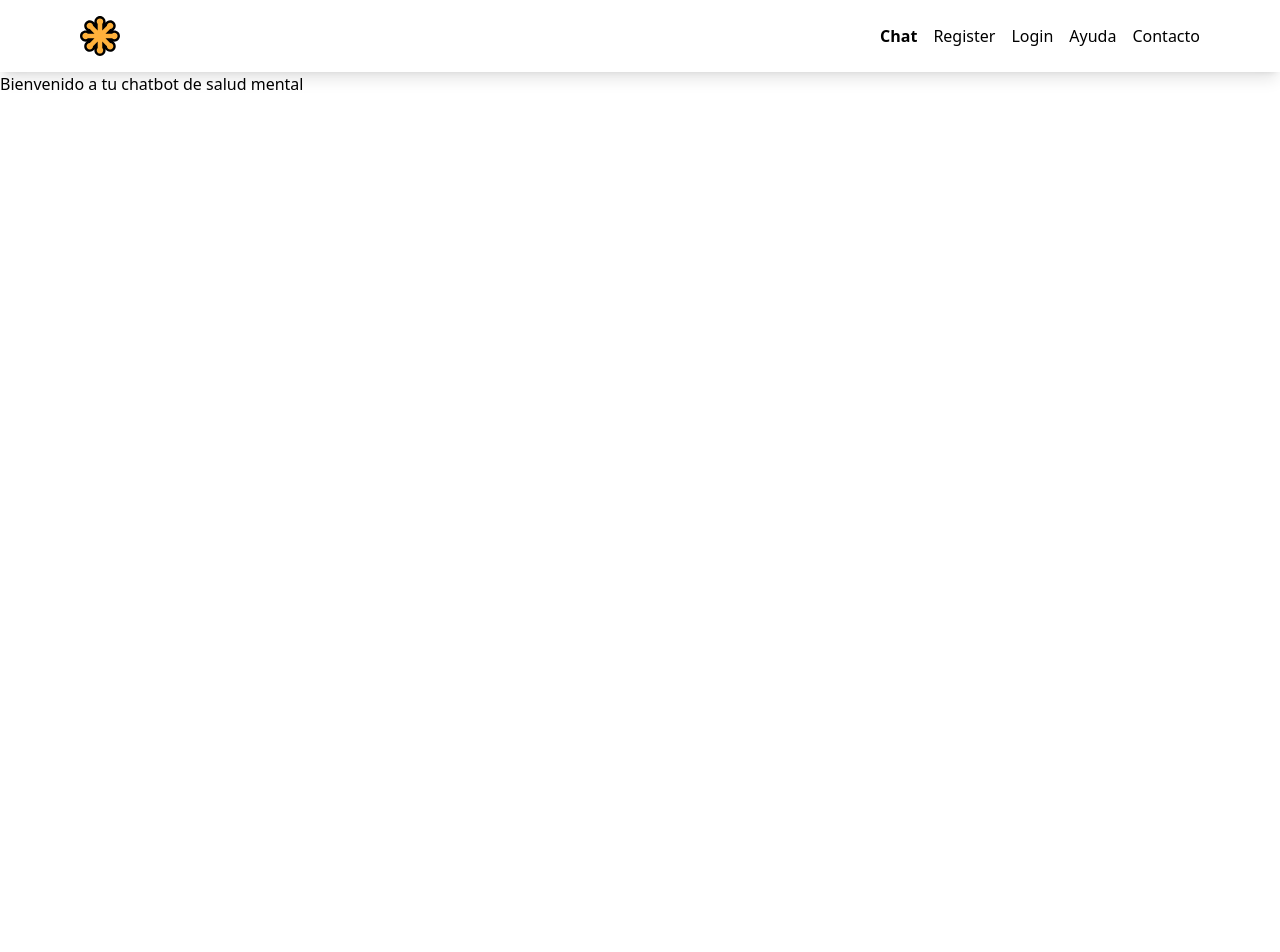
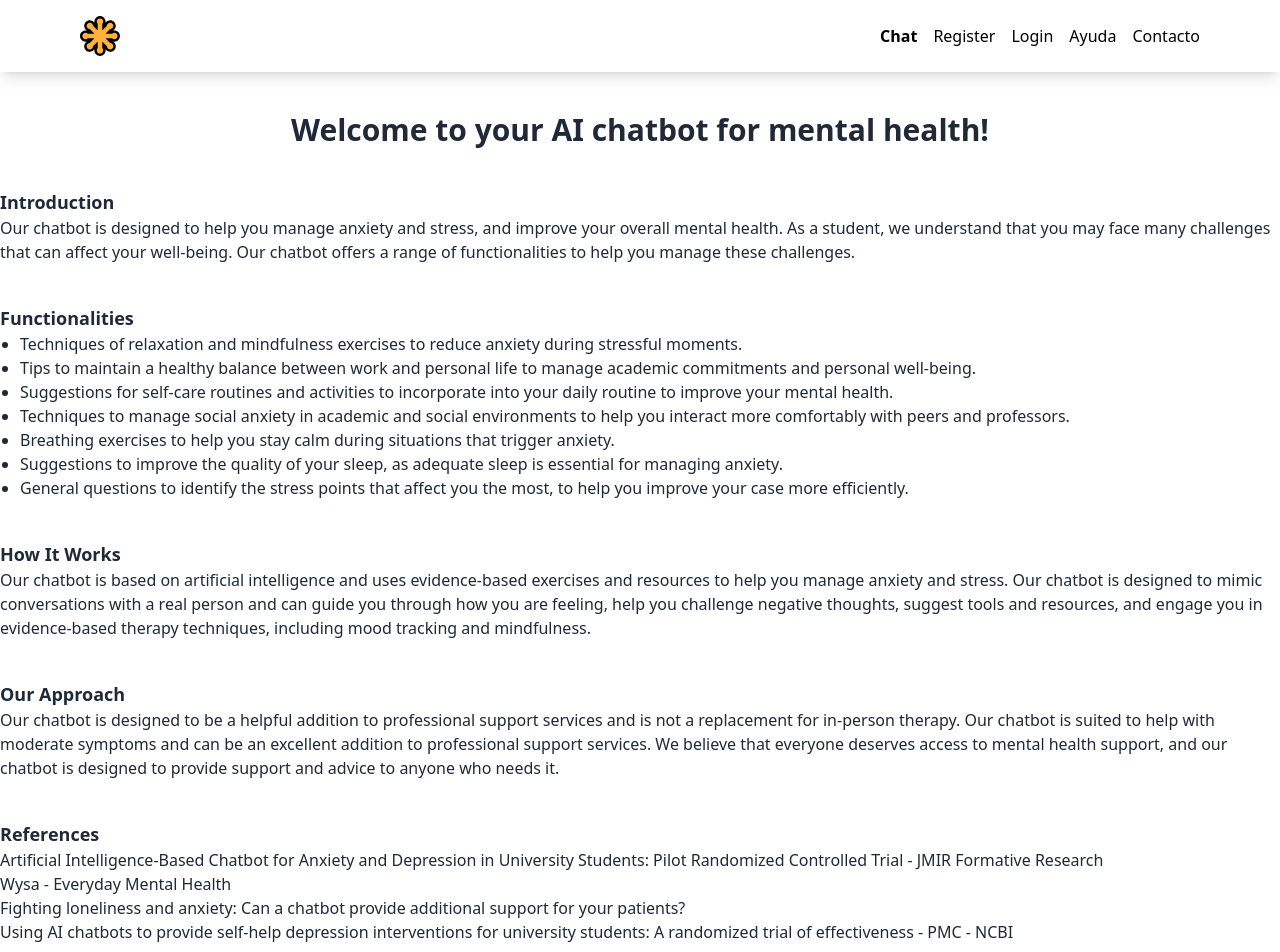
Before and after one commit to NeuronaBens/AI-Chatbot, a Next.js app: page / in a window 1280 px wide. Shown: the top 952 px of the page. Before the commit the page ends 800 px from the top, so only its background shows below. Built offline with nearby package versions, Linux system fonts and the light colour scheme.

Commit message:
feat: home page skeleton v0.2
version 0.2 of the home page skeleton.

```diff
--- a/app/page.js
+++ b/app/page.js
@@ -7,7 +7,88 @@ export default function Home() {
       <Navbar>
         <NavbarContentAuthentication></NavbarContentAuthentication>
       </Navbar>
-      <div>Bienvenido a tu chatbot de salud mental</div>
+      <div className="container mx-auto mt-10">
+        <h1 className="text-3xl font-bold text-gray-800 text-center m-4">
+          Welcome to your AI chatbot for mental health!
+        </h1>
+        <h2 className="text-lg font-bold text-gray-800 mt-10">Introduction</h2>
+        <p className="text-gray-800">
+          Our chatbot is designed to help you manage anxiety and stress, and
+          improve your overall mental health. As a student, we understand that
+          you may face many challenges that can affect your well-being. Our
+          chatbot offers a range of functionalities to help you manage these
+          challenges.
+        </p>
+        <h2 className="text-lg font-bold text-gray-800 mt-10">
+          Functionalities
+        </h2>
+        <ul className="list-disc ml-5 text-gray-800">
+          <li>
+            Techniques of relaxation and mindfulness exercises to reduce anxiety
+            during stressful moments.
+          </li>
+          <li>
+            Tips to maintain a healthy balance between work and personal life to
+            manage academic commitments and personal well-being.
+          </li>
+          <li>
+            Suggestions for self-care routines and activities to incorporate
+            into your daily routine to improve your mental health.
+          </li>
+          <li>
+            Techniques to manage social anxiety in academic and social
+            environments to help you interact more comfortably with peers and
+            professors.
+          </li>
+          <li>
+            Breathing exercises to help you stay calm during situations that
+            trigger anxiety.
+          </li>
+          <li>
+            Suggestions to improve the quality of your sleep, as adequate sleep
+            is essential for managing anxiety.
+          </li>
+          <li>
+            General questions to identify the stress points that affect you the
+            most, to help you improve your case more efficiently.
+          </li>
+        </ul>
+        <h2 className="text-lg font-bold text-gray-800 mt-10">How It Works</h2>
+        <p className="text-gray-800">
+          Our chatbot is based on artificial intelligence and uses
+          evidence-based exercises and resources to help you manage anxiety and
+          stress. Our chatbot is designed to mimic conversations with a real
+          person and can guide you through how you are feeling, help you
+          challenge negative thoughts, suggest tools and resources, and engage
+          you in evidence-based therapy techniques, including mood tracking and
+          mindfulness.
+        </p>
+        <h2 className="text-lg font-bold text-gray-800 mt-10">Our Approach</h2>
+        <p className="text-gray-800">
+          Our chatbot is designed to be a helpful addition to professional
+          support services and is not a replacement for in-person therapy. Our
+          chatbot is suited to help with moderate symptoms and can be an
+          excellent addition to professional support services. We believe that
+          everyone deserves access to mental health support, and our chatbot is
+          designed to provide support and advice to anyone who needs it.
+        </p>
+        <h2 className="text-lg font-bold text-gray-800 mt-10">References</h2>
+        <p className="text-gray-800">
+          Artificial Intelligence-Based Chatbot for Anxiety and Depression in
+          University Students: Pilot Randomized Controlled Trial - JMIR
+          Formative Research
+        </p>
+        <p className="text-gray-800">Wysa - Everyday Mental Health</p>
+        <p className="text-gray-800">
+          Fighting loneliness and anxiety: Can a chatbot provide additional
+          support for your patients?
+        </p>
+        <p className="text-gray-800">
+          Using AI chatbots to provide self-help depression interventions for
+          university students: A randomized trial of effectiveness - PMC - NCBI
+        </p>
+      </div>
+      <div className="m-4"></div>
     </div>
   );
 }
```
